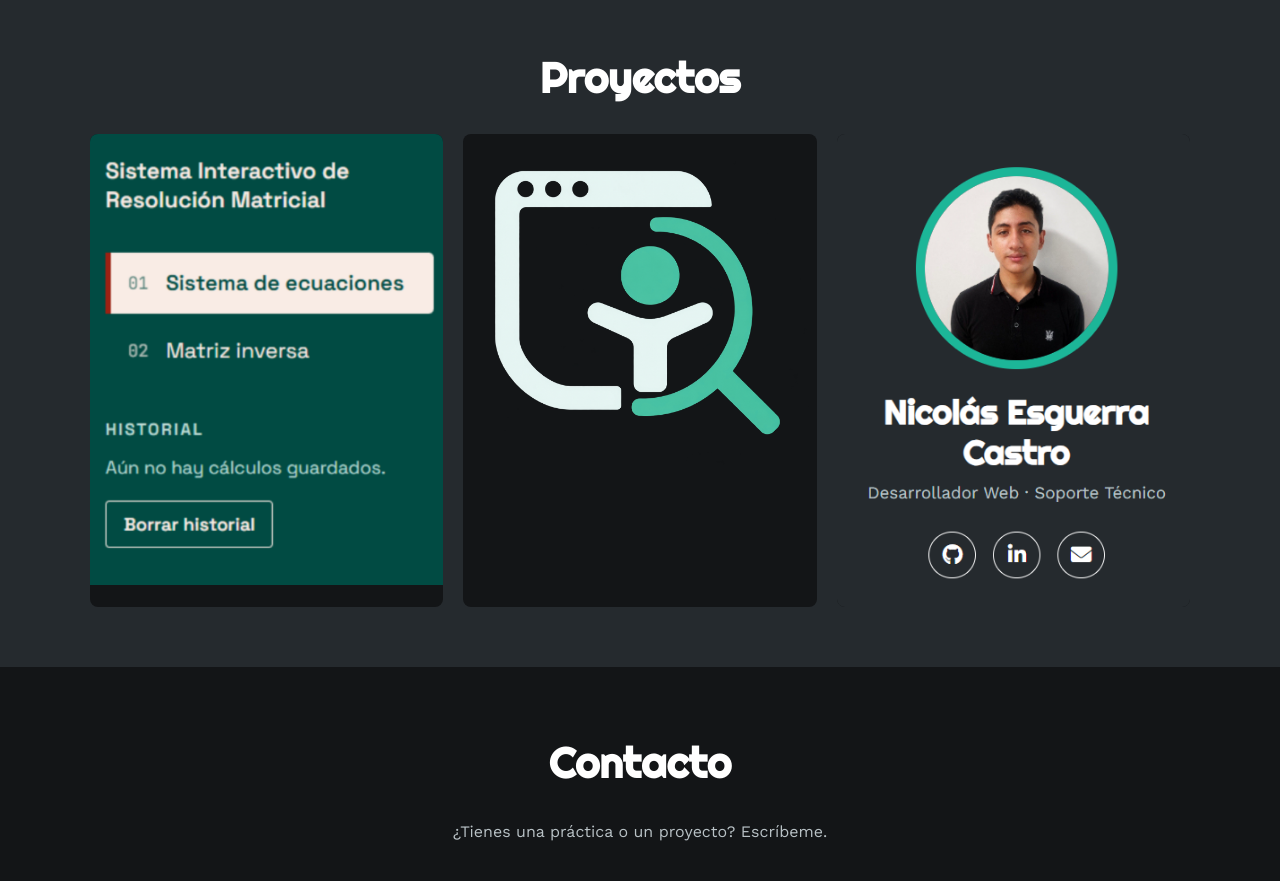
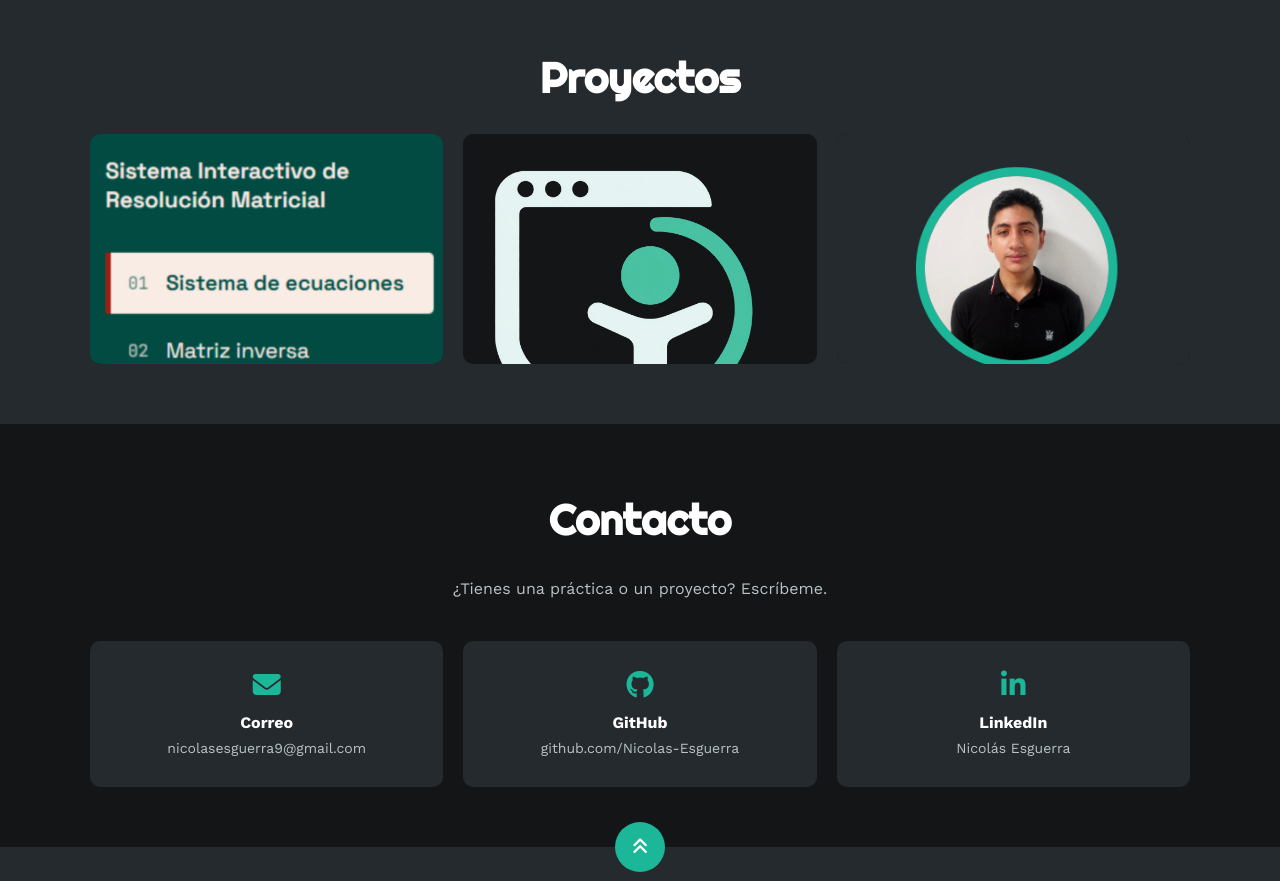
Before and after one commit to Nicolas-Esguerra/Web-Profile-Nicolas-Esguerra, a plain HTML site: page index.html in a window 1280 px wide. Shown: the part 2500-3381 px from the top of the page. Drawn offline with nearby package versions, Linux system fonts and the light colour scheme.

Commit message:
Update style.css

```diff
--- a/style.css
+++ b/style.css
@@ -376,10 +376,33 @@ footer .redes a {
 .circulod { float: left; }
 
 /* ---------- PORTFOLIO ---------- */
-.galeria {
+.portfolio .galeria {
   display: grid;
-  grid-template-columns: repeat(auto-fit, minmax(280px, 1fr));
+  grid-template-columns: repeat(3, 1fr);
   gap: 20px;
+}
+
+.portfolio .galeria .proyecto {
+  position: relative;
+  height: 230px; /* Fuerza a que las 3 tarjetas tengan exactamente el mismo alto */
+  border-radius: 10px;
+  overflow: hidden; /* Evita que la imagen se salga de las esquinas redondeadas */
+  display: block;
+}
+
+.portfolio .galeria .proyecto img {
+  width: 100%;
+  height: 100%;
+  object-fit: cover; /* Rellena toda la tarjeta sin estirar ni deformar la imagen */
+  object-position: top center; /* Prioriza la parte superior de las capturas */
+  display: block;
+}
+
+/* Para que en celular se vean una debajo de otra */
+@media (max-width: 768px) {
+  .portfolio .galeria {
+    grid-template-columns: 1fr;
+  }
 }
 
 .proyecto {
```
